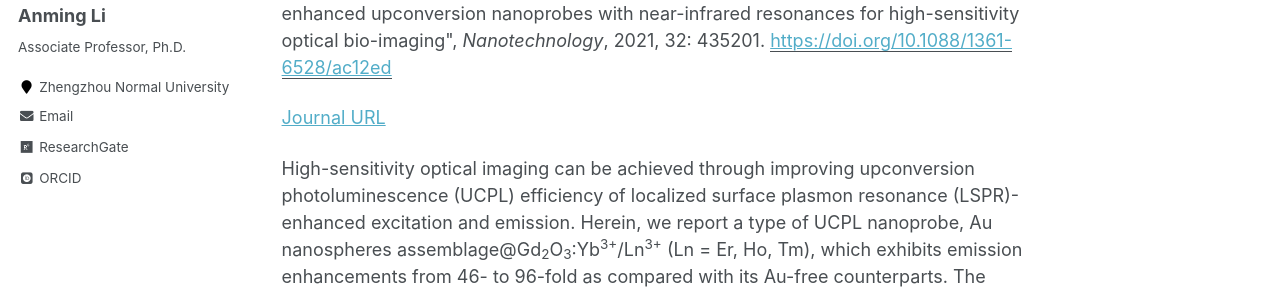
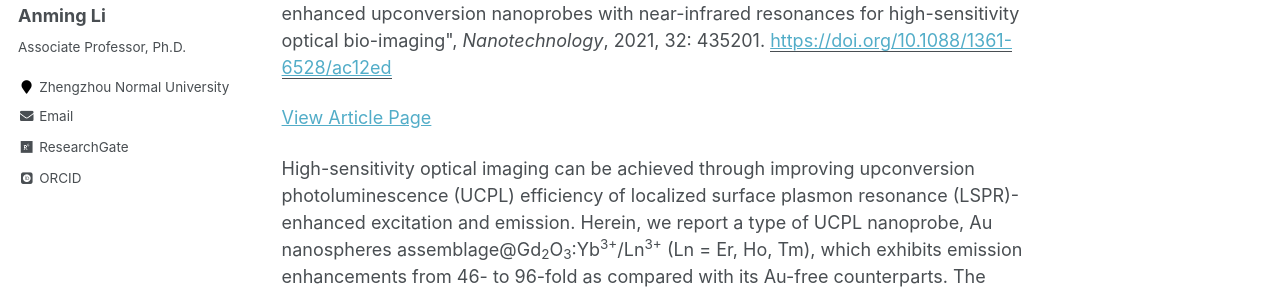
Before and after one commit to ucnclab/ucnclab.github.io, a Jekyll site: the page built from _publications/2021-08-02-paper14.md, in a window 1280 px wide and 1208 px high. Shown: the part 298-592 px from the top of the window. Built offline with Jekyll 4.4.1, drawn with Linux system fonts in a browser that asks for light colours; some web fonts are replaced; comment, search, counter and statistics services are not loaded.

Commit message:
Update 2021-08-02-paper14.md

```diff
--- a/_publications/2021-08-02-paper14.md
+++ b/_publications/2021-08-02-paper14.md
@@ -8,6 +8,6 @@ venue: 'Nanotechnology'
 paperurl: 'https://doi.org/10.1088/1361-6528/ac12ed'
 citation: 'J. Yin, H. Zheng, <b>A. Li</b>, <i>et al</i>. &quot;Plasmon-induced double-field-enhanced upconversion nanoprobes with near-infrared resonances for high-sensitivity optical bio-imaging&quot;, <i>Nanotechnology</i>, 2021, 32: 435201.'
 ---
-[Journal URL](https://iopscience.iop.org/article/10.1088/1361-6528/ac12ed)
+[View Article Page](https://iopscience.iop.org/article/10.1088/1361-6528/ac12ed)
 
 High-sensitivity optical imaging can be achieved through improving upconversion photoluminescence (UCPL) efficiency of localized surface plasmon resonance (LSPR)-enhanced excitation and emission. Herein, we report a type of UCPL nanoprobe, Au nanospheres assemblage@Gd<sub>2</sub>O<sub>3</sub>:Yb<sup>3+</sup>/Ln<sup>3+</sup> (Ln = Er, Ho, Tm), which exhibits emission enhancements from 46- to 96-fold as compared with its Au-free counterparts. The aggregation and interaction among Au nanospheres embedded inside the nanoprobe brings about three characteristic LSPR peaks in visible and near-infrared regions according to simulated and experimental absorption spectra, resulting in both excitation and emission fields simultaneously intensified all through the entire nanoprobe. We addressed a characteristic wavelength dependence on emission amplifications, which could be elucidated by a LSPR-enhanced UCPL mechanism and relevant rate equations that we addressed. The nanoprobe was verified to have a superior capability for optical bio-imaging with a negligible toxicity <i>in vitro</i> and <i>in vivo</i>. This study realizes a synchronous double-field-enhanced upconversion of optical nanoprobe <i>in situ</i>, and may gain an insight into its mechanism underlying for LSPR-induced UCPL enhancement.
```
